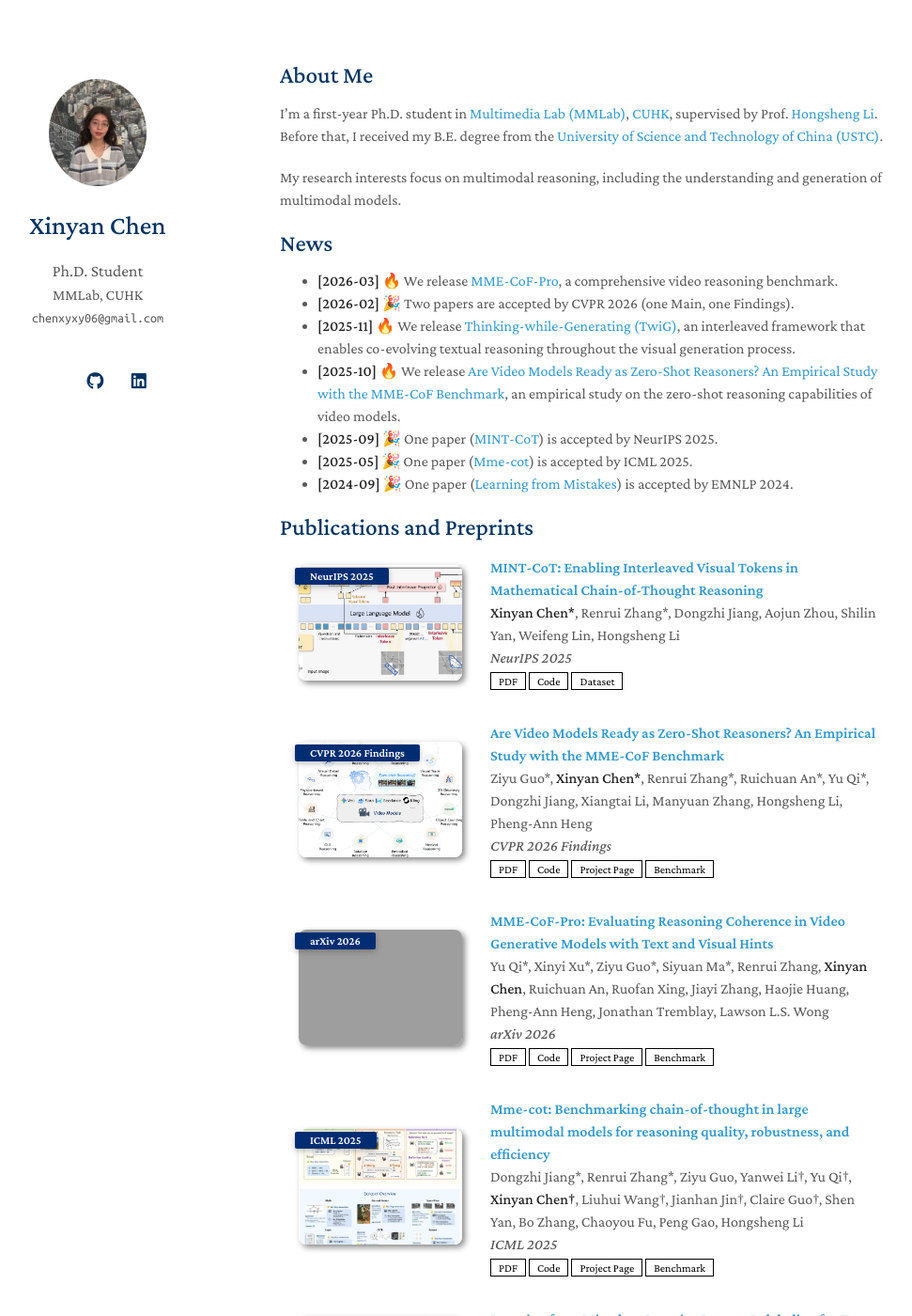
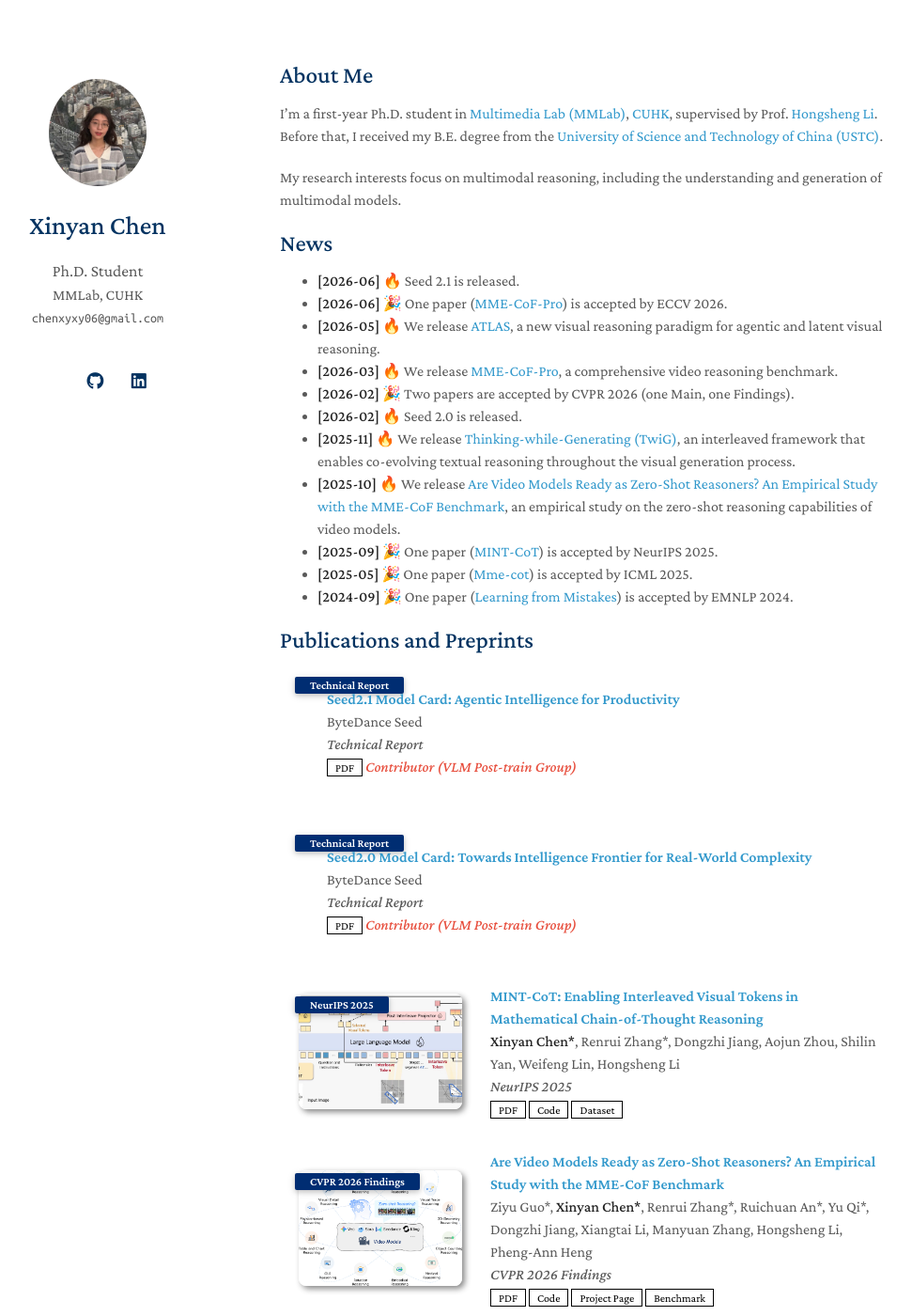
Before and after one commit to xinyan-cxy/xinyan-cxy.github.io, a Jekyll site: the page built from index.md, in a window 1280 px wide and 1400 px high. Shown: the whole window at 94% size, without its empty margins (172-1143 px from the left). Built offline with Jekyll 4.4.1, drawn with Linux system fonts in a browser that asks for light colours; a style sheet for code colours, icons or effects is not loaded; our own code applies the rules of GitHub Pages for plain Markdown files; some of the changed text lies outside the part shown; grey boxes are pictures that could not be loaded.

Commit message:
Add ATLAS paper and Seed2.0/2.1 news, update MME-CoF-Pro to ECCV 2026
Co-authored-by: Cursor <cursoragent@cursor.com>

```diff
--- a/_data/publications.yml
+++ b/_data/publications.yml
@@ -1,4 +1,16 @@
 main:
+
+  - title: "Seed2.1 Model Card: Agentic Intelligence for Productivity"
+    authors: "ByteDance Seed"
+    conference_short: Technical Report
+    pdf: https://seed.bytedance.com/seed2_1
+    notes: "Contributor (VLM Post-train Group)"
+
+  - title: "Seed2.0 Model Card: Towards Intelligence Frontier for Real-World Complexity"
+    authors: "ByteDance Seed"
+    conference_short: Technical Report
+    pdf: https://arxiv.org/abs/2607.00248
+    notes: "Contributor (VLM Post-train Group)"
 
   - title: "MINT-CoT: Enabling Interleaved Visual Tokens in Mathematical Chain-of-Thought Reasoning"
     authors: "<strong>Xinyan Chen*</strong>, Renrui Zhang*, Dongzhi Jiang, Aojun Zhou, Shilin Yan, Weifeng Lin, Hongsheng Li"
@@ -17,9 +29,17 @@ main:
     benchmark: https://huggingface.co/datasets/ZiyuG/MME-CoF
     image: ./assets/img/MME-CoF.png
 
+  - title: "ATLAS: Agentic or Latent Visual Reasoning? One Word is Enough for Both"
+    authors: "Ziyu Guo, Rain Liu, <strong>Xinyan Chen</strong>, Pheng-Ann Heng"
+    conference_short: arXiv 2026
+    pdf: https://arxiv.org/abs/2605.15198
+    code: https://github.com/ZiyuGuo99/ATLAS
+    project: https://atlas-oneword.github.io
+    image: ./assets/img/ATLAS.png
+
   - title: "MME-CoF-Pro: Evaluating Reasoning Coherence in Video Generative Models with Text and Visual Hints"
     authors: "Yu Qi*, Xinyi Xu*, Ziyu Guo*, Siyuan Ma*, Renrui Zhang, <strong>Xinyan Chen</strong>, Ruichuan An, Ruofan Xing, Jiayi Zhang, Haojie Huang, Pheng-Ann Heng, Jonathan Tremblay, Lawson L.S. Wong"
-    conference_short: arXiv 2026
+    conference_short: ECCV 2026
     pdf: https://arxiv.org/pdf/2603.20194
     code: https://github.com/yqi19/MME-CoF-Pro
     project: https://video-reasoning-coherence.github.io/
--- a/index.md
+++ b/index.md
@@ -9,9 +9,12 @@ I’m a first-year Ph.D. student in [Multimedia Lab (MMLab)](https://mmlab.ie.cu
 My research interests focus on multimodal reasoning, including the understanding and generation of multimodal models.
 
 ## News
-
+- **[2026-06]** 🔥 Seed 2.1 is released.
+- **[2026-06]** 🎉 One paper ([MME-CoF-Pro](https://arxiv.org/pdf/2603.20194)) is accepted by ECCV 2026.
+- **[2026-05]** 🔥 We release [ATLAS](https://arxiv.org/abs/2605.15198), a new visual reasoning paradigm for agentic and latent visual reasoning.
 - **[2026-03]** 🔥 We release [MME-CoF-Pro](https://video-reasoning-coherence.github.io/), a comprehensive video reasoning benchmark.
 - **[2026-02]** 🎉 Two papers are accepted by CVPR 2026 (one Main, one Findings).
+- **[2026-02]** 🔥 Seed 2.0 is released.
 - **[2025-11]** 🔥 We release [Thinking-while-Generating (TwiG)](https://github.com/ZiyuGuo99/Thinking-while-Generating), an interleaved framework that enables co-evolving textual reasoning throughout the visual generation process.
 - **[2025-10]** 🔥 We release [Are Video Models Ready as Zero-Shot Reasoners? An Empirical Study with the MME-CoF Benchmark](https://arxiv.org/abs/2510.26802), an empirical study on the zero-shot reasoning capabilities of video models.
 - **[2025-09]** 🎉 One paper ([MINT-CoT](https://arxiv.org/abs/2506.05331)) is accepted by NeurIPS 2025.
```
Also changed, not shown: assets/img/ATLAS.png (added).
